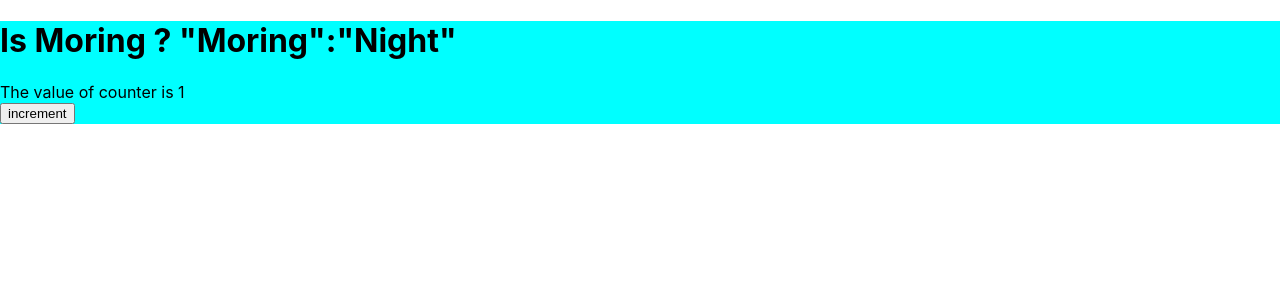
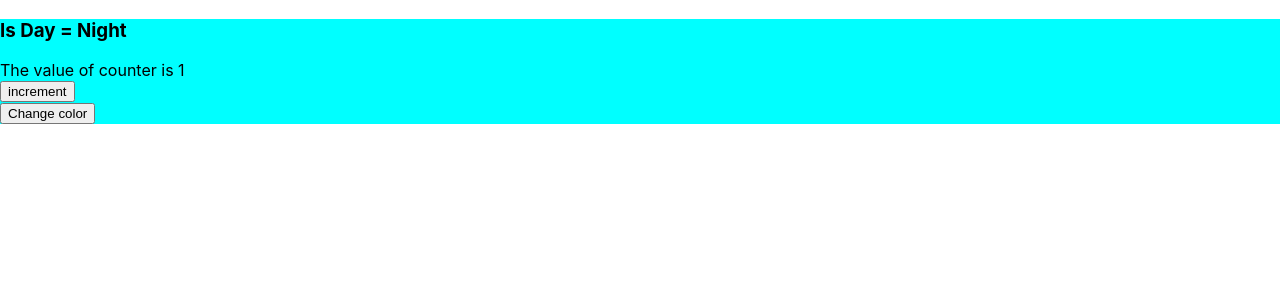
Before and after one commit to sajid-munawar/Second_react_app, a React (Create React App) app: page / in a window 1280 px wide. Shown: the top 300 px of the page. Built offline with nearby package versions, Linux system fonts and the light colour scheme.

Commit message:
Updates App.js

```diff
--- a/src/App.css
+++ b/src/App.css
@@ -1,6 +1,6 @@
 .box {
     background-color: aqua;
   }
-  .isDay {
+  .dayLight {
     background-color: yellow;
   }
--- a/src/App.js
+++ b/src/App.js
@@ -6,12 +6,15 @@ import {Message} from "./Message.js"
 import "./App.css"
 
 function App() {
-  let [isMoring,setMorning]=useState(true)
+  let [isMoring,setMorning]=useState(false)
   let [count , setCount]= useState(1)
-  return <div className="box">
-      <h1>Is Moring {isMoring} ? "Moring":"Night" </h1>
+  return <div className= {`box ${isMoring ? "dayLight":""} `} >
+      <h3>Is Day = {isMoring ? "Moring":"Night" } </h3>
        <Message counter={count} />
     <button onClick={ ()=> setCount(count +1)} >increment</button>
+    <br/>
+    <button onClick={ ()=> setMorning(!isMoring)} >Change color</button>
+
     </div>
 }
 
```
